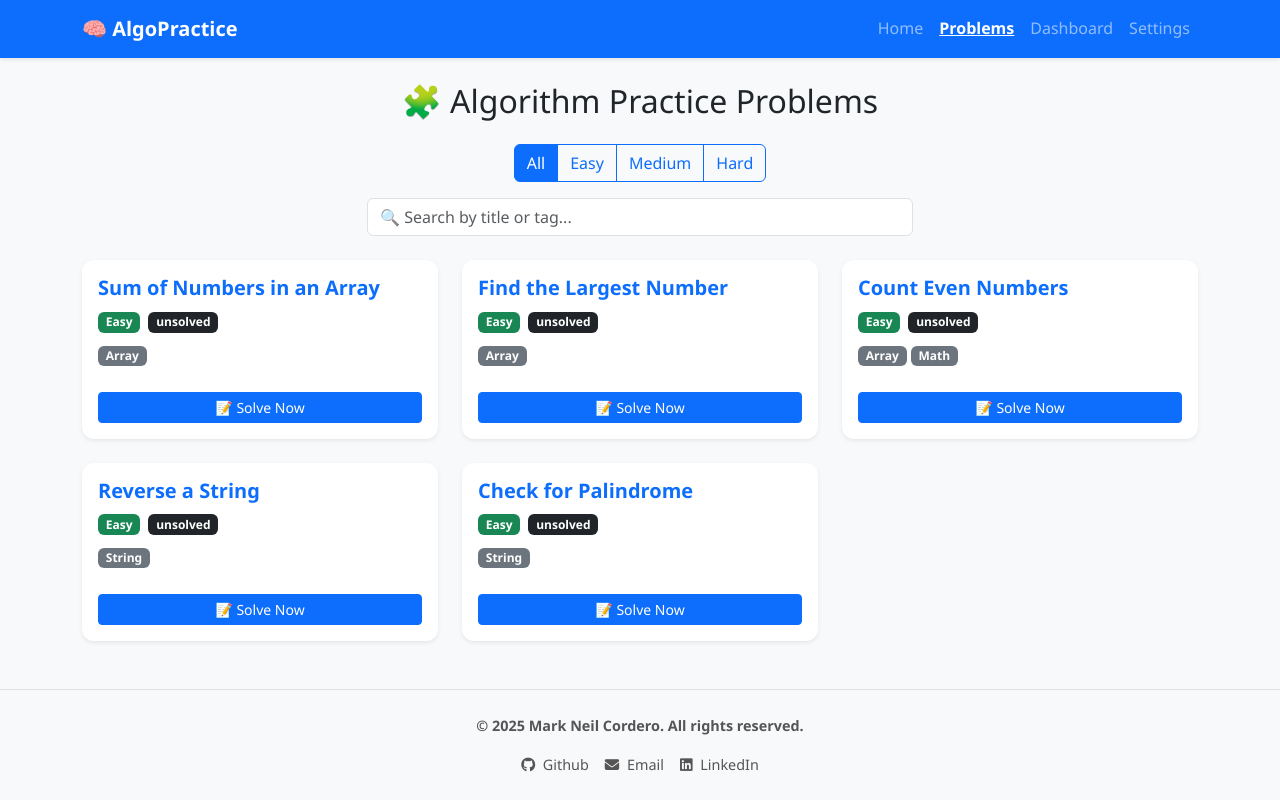
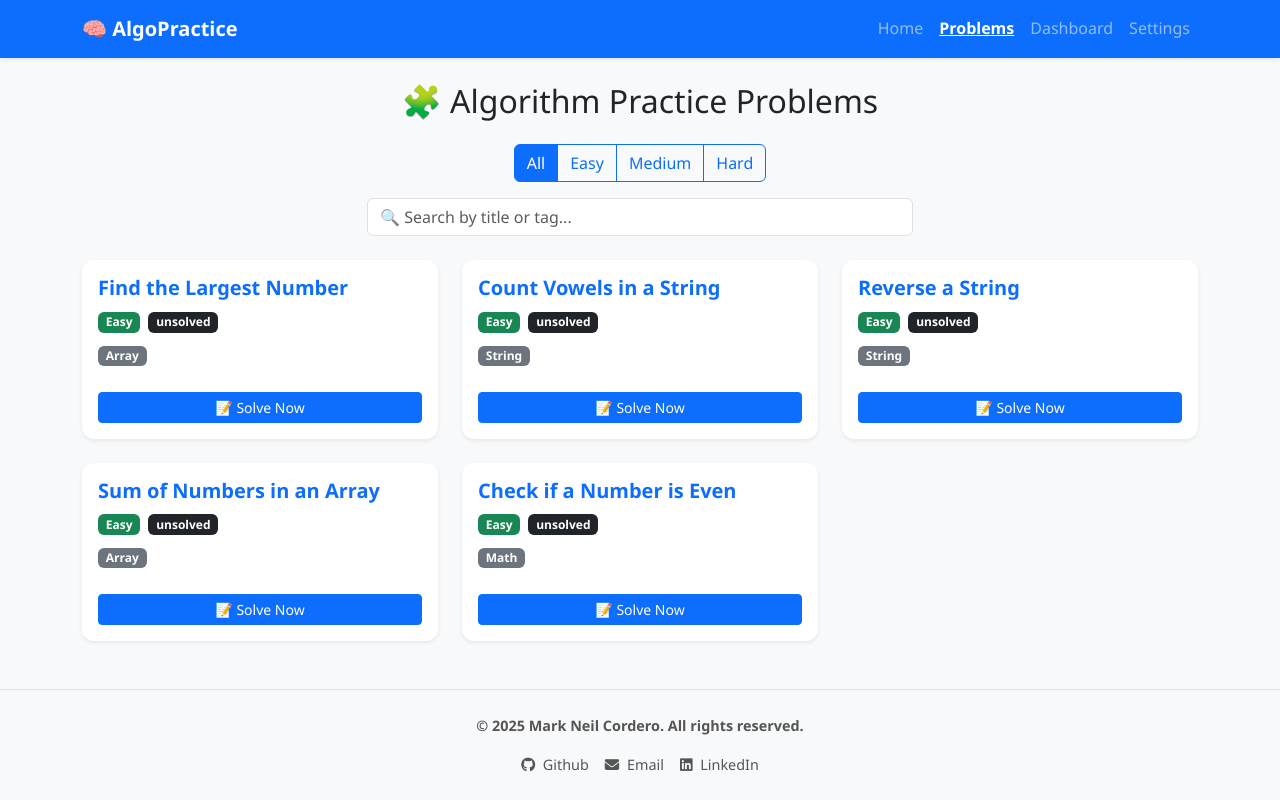
Before and after one commit to markneilcordero/algorithm-practice-app, a React (Vite) app: page /practice in a window 1280 px wide. Built offline with nearby package versions, Linux system fonts and the light colour scheme.

Commit message:
Update problems.js

```diff
--- a/src/data/problems.js
+++ b/src/data/problems.js
@@ -2,78 +2,52 @@
 
 export const problems = [
   {
-    id: "sum-of-array-numbers",
-    title: "Sum of Numbers in an Array",
-    description: "Return the total sum of all numbers in the given array.",
-    difficulty: "Easy",
-    tags: ["Array"],
+    id: 'find-largest-number',
+    title: 'Find the Largest Number',
+    description: 'Given an array of numbers, return the largest one.',
+    difficulty: 'Easy',
+    tags: ['Array'],
     examples: [
-      { input: [1, 2, 3], output: 6 },
-      { input: [5, -2, 10], output: 13 }
+      { input: '[1, 5, 3, 9, 2]', output: '9' },
+      { input: '[10, 10, 10]', output: '10' }
     ],
     testCases: [
-      { input: [4, 1, 2], expected: 7 },
-      { input: [0, 0, 0], expected: 0 },
-      { input: [-3, -2, -1], expected: -6 }
+      { input: [[1, 5, 3, 9, 2]], expected: 9 },
+      { input: [[10, 10, 10]], expected: 10 }
     ],
     solution: `
-function sumOfNumbers(numbers) {
-  let total = 0
+function findLargestNumber(numbers) {
+  let largest = numbers[0]
   for (let number of numbers) {
-    total = total + number
+    if (number > largest) {
+      largest = number
     }
-  return total
+  }
+  return largest
 }
 `.trim()
   },
   {
-    id: "find-largest-number",
-    title: "Find the Largest Number",
-    description: "Return the biggest number from the array.",
-    difficulty: "Easy",
-    tags: ["Array"],
+    id: 'count-vowels',
+    title: 'Count Vowels in a String',
+    description: 'Count how many vowels are in a given string.',
+    difficulty: 'Easy',
+    tags: ['String'],
     examples: [
-      { input: [1, 3, 2], output: 3 },
-      { input: [-10, -5, -1], output: -1 }
+      { input: '"hello"', output: '2' },
+      { input: '"xyz"', output: '0' }
     ],
     testCases: [
-      { input: [100, 200, 300], expected: 300 },
-      { input: [9], expected: 9 },
-      { input: [0, -1, -100], expected: 0 }
+      { input: ["hello"], expected: 2 },
+      { input: ["xyz"], expected: 0 }
     ],
     solution: `
-function findLargest(numbers) {
-  let biggest = numbers[0]
-  for (let number of numbers) {
-    if (number > biggest) {
-      biggest = number
-    }
-  }
-  return biggest
-}
-    `.trim()
-  },
-  {
-    id: "count-even-numbers",
-    title: "Count Even Numbers",
-    description: "Count how many numbers in the array are even.",
-    difficulty: "Easy",
-    tags: ["Array", "Math"],
-    examples: [
-      { input: [1, 2, 3, 4], output: 2 },
-      { input: [5, 7, 9], output: 0 }
-    ],
-    testCases: [
-      { input: [2, 4, 6, 8], expected: 4 },
-      { input: [1, 3, 5], expected: 0 },
-      { input: [0, 1, 2, 3], expected: 2 }
-    ],
-    solution: `
-function countEven(numbers) {
+function countVowels(text) {
   let count = 0
-  for (let number of numbers) {
-    if (number % 2 === 0) {
-      count = count + 1
+  const vowels = 'aeiouAEIOU'
+  for (let char of text) {
+    if (vowels.includes(char)) {
+      count++
     }
   }
   return count
@@ -81,52 +55,68 @@ function countEven(numbers) {
 `.trim()
   },
   {
-    id: "reverse-string",
-    title: "Reverse a String",
-    description: "Return the string in reverse order.",
-    difficulty: "Easy",
-    tags: ["String"],
+    id: 'reverse-string',
+    title: 'Reverse a String',
+    description: 'Return the reversed version of the input string.',
+    difficulty: 'Easy',
+    tags: ['String'],
     examples: [
-      { input: "hello", output: "olleh" },
-      { input: "world", output: "dlrow" }
+      { input: '"hello"', output: '"olleh"' }
     ],
     testCases: [
-      { input: "abc", expected: "cba" },
-      { input: "", expected: "" },
-      { input: "a", expected: "a" }
+      { input: ["hello"], expected: "olleh" },
+      { input: ["abc"], expected: "cba" }
     ],
     solution: `
-function reverseText(text) {
-  let result = ""
+function reverseString(text) {
+  let reversed = ''
   for (let i = text.length - 1; i >= 0; i--) {
-    result = result + text[i]
+    reversed += text[i]
   }
-  return result
+  return reversed
 }
 `.trim()
   },
   {
-    id: "is-palindrome",
-    title: "Check for Palindrome",
-    description: "Return true if the word is the same forward and backward.",
-    difficulty: "Easy",
-    tags: ["String"],
+    id: 'sum-of-numbers',
+    title: 'Sum of Numbers in an Array',
+    description: 'Return the sum of all numbers in the array.',
+    difficulty: 'Easy',
+    tags: ['Array'],
     examples: [
-      { input: "racecar", output: true },
-      { input: "hello", output: false }
+      { input: '[1, 2, 3, 4]', output: '10' }
     ],
     testCases: [
-      { input: "madam", expected: true },
-      { input: "noon", expected: true },
-      { input: "cat", expected: false }
+      { input: [[1, 2, 3, 4]], expected: 10 },
+      { input: [[5, 5, 5]], expected: 15 }
     ],
     solution: `
-function isPalindrome(word) {
-  let reversed = ""
-  for (let i = word.length - 1; i >= 0; i--) {
-    reversed = reversed + word[i]
+function sumOfNumbers(numbers) {
+  let total = 0
+  for (let number of numbers) {
+    total += number
   }
-  return word === reversed
+  return total
+}
+`.trim()
+  },
+  {
+    id: 'is-even',
+    title: 'Check if a Number is Even',
+    description: 'Return true if the number is even, otherwise false.',
+    difficulty: 'Easy',
+    tags: ['Math'],
+    examples: [
+      { input: '4', output: 'true' },
+      { input: '5', output: 'false' }
+    ],
+    testCases: [
+      { input: [4], expected: true },
+      { input: [5], expected: false }
+    ],
+    solution: `
+function isEven(number) {
+  return number % 2 === 0
 }
 `.trim()
   }
```
Lines whose indentation alone changed are shown as unchanged.
